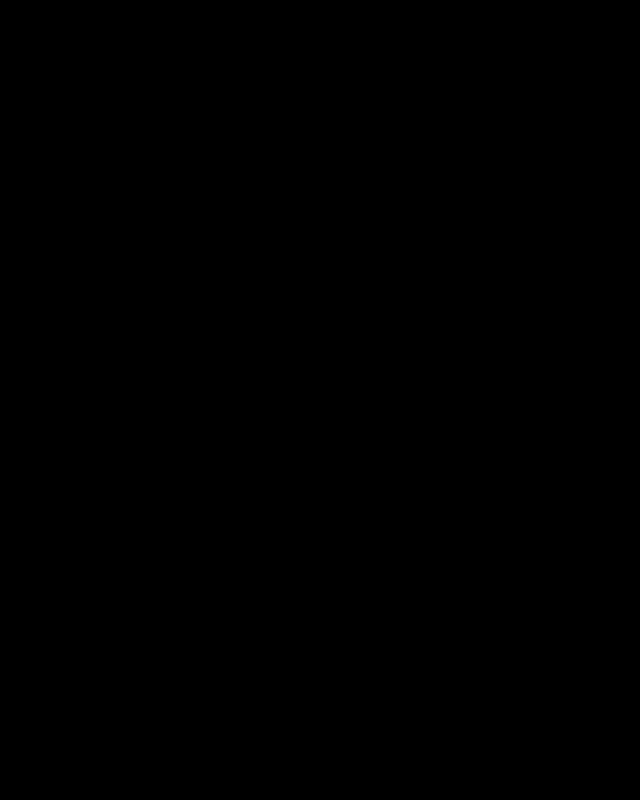
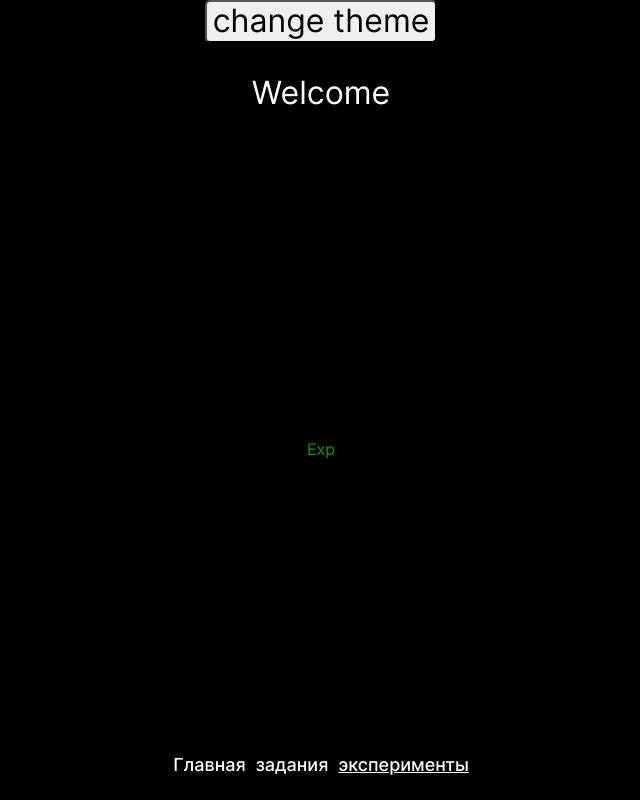
Before and after one commit to TimAbuev/keys, a React (Create React App) app: page /experience in a window 1280 px wide. Before the commit this address had no page. Shown: the whole page, without its empty margins (319-959 px from the left). Built offline with nearby package versions, Linux system fonts and the light colour scheme.

Commit message:
feat: add Experience component

```diff
--- a/src/components/app/App.js
+++ b/src/components/app/App.js
@@ -4,6 +4,7 @@
 import Header from '../header/Header';
 import Tasks from '../tasks/Tasks';
 import Footer from '../footer/Footer';
+import Experience from '../experience/Experience';
 
 function App() {
 
@@ -18,7 +19,7 @@
       <Routes>
         <Route path="/" element={
           <>
-            <Header handleTheme={handleTheme}/>
+            <Header handleTheme={handleTheme} />
             <Footer />
           </>
         }>
@@ -32,6 +33,15 @@
           </>
         }>
         </Route>
+
+        <Route path="/experience" element={
+          <>
+            <Header />
+            <Experience/>
+            <Footer />
+          </>
+        }>
+        </Route>
       </Routes>
 
     </div>
--- /dev/null
+++ b/src/components/experience/Experience.css
@@ -0,0 +1,3 @@
+.experience {
+  color: var(--font-color2);
+}
--- /dev/null
+++ b/src/components/experience/Experience.js
@@ -0,0 +1,11 @@
+import './Experience.css';
+
+function Experience() {
+  return (
+    <section className="experience">
+      <p>Exp</p>
+    </section>
+  );
+}
+
+export default Experience;
--- a/src/components/navigation/Navigation.js
+++ b/src/components/navigation/Navigation.js
@@ -12,12 +12,20 @@
       >
         Главная
       </NavLink>
+
       <NavLink
         to='/tasks'
         className={({ isActive }) => `navigation__link ${isActive ? "navigation__link_active" : ""}`}
       >
         задания
       </NavLink>
+
+      <NavLink
+        to='/experience'
+        className={({ isActive }) => `navigation__link ${isActive ? "navigation__link_active" : ""}`}
+      >
+        эксперименты
+      </NavLink>
     </nav>
   );
 }
--- a/src/components/tasks/Tasks.js
+++ b/src/components/tasks/Tasks.js
@@ -56,11 +56,13 @@
   return result;
 }
 
+
+
 function Tasks() {
   return (
     <section className="tasks">
       <p>Результат работы функции charConcat: {charConcat('honda')}</p>
-      <p>Результат работы функции to24hourtime: {to24hourtime(12, 0, 'pm')}</p>
+      <p>Результат работы функции to24hourtime: {to24hourtime(1, 0, 'pm')}</p>
     </section>
   );
 }
```
